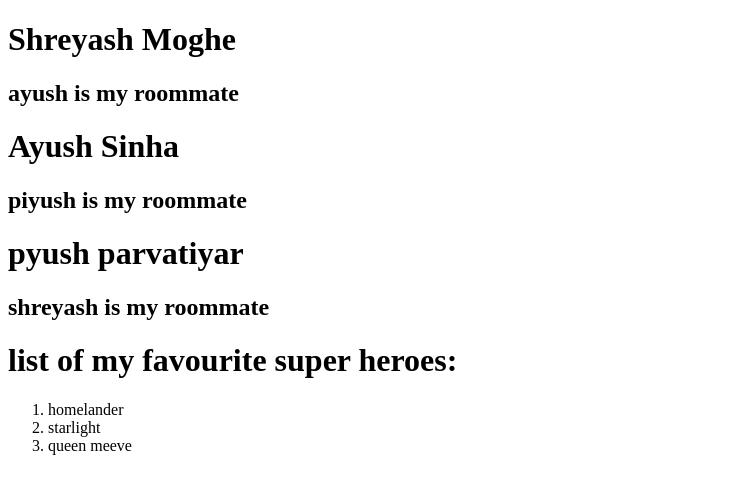
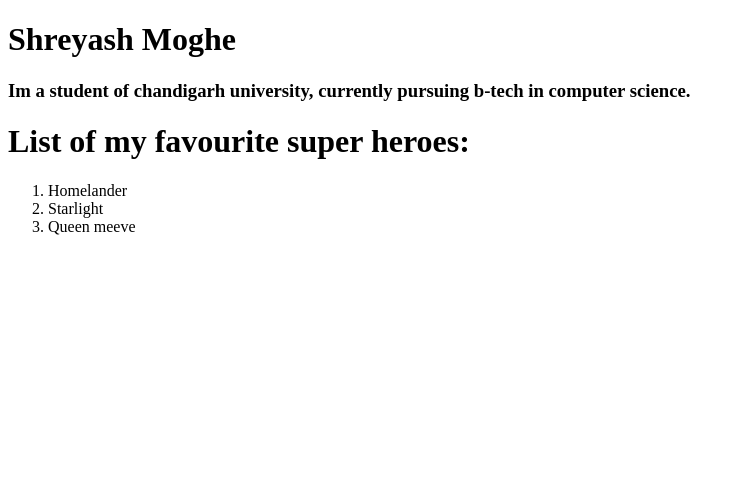
Before and after one commit to shreyash0906/Superhero-, a plain HTML site: page index.html in a window 1280 px wide. Shown: the whole page, without its empty margins (0-745 px from the left). Drawn offline with Linux system fonts and the light colour scheme.

Commit message:
fixed file

```diff
--- a/index.html
+++ b/index.html
@@ -6,17 +6,13 @@
     <title>Document</title>
 </head>
 <body>
-    <H1> Shreyash Moghe</H1>
-    <h2>ayush is my roommate</h2>
-    <h1>Ayush Sinha</h1>
-    <h2>piyush is my roommate</h2>
-    <h1>pyush parvatiyar</h1>
-    <h2>shreyash is my roommate</h2>
-    <h1>list of my favourite super heroes:</h1>
+    <H1><b> Shreyash Moghe</b></H1>
+    <h3>Im a student of chandigarh university, currently pursuing b-tech in computer science. </h3>
+    <h1>List of my favourite super heroes:</h1>
     <ol>
-        <li>homelander</li>
-        <li>starlight</li>
-        <li>queen meeve</li>
+        <li>Homelander</li>
+        <li>Starlight</li>
+        <li>Queen meeve</li>
     </ol>
 </body>
 </html>
```
